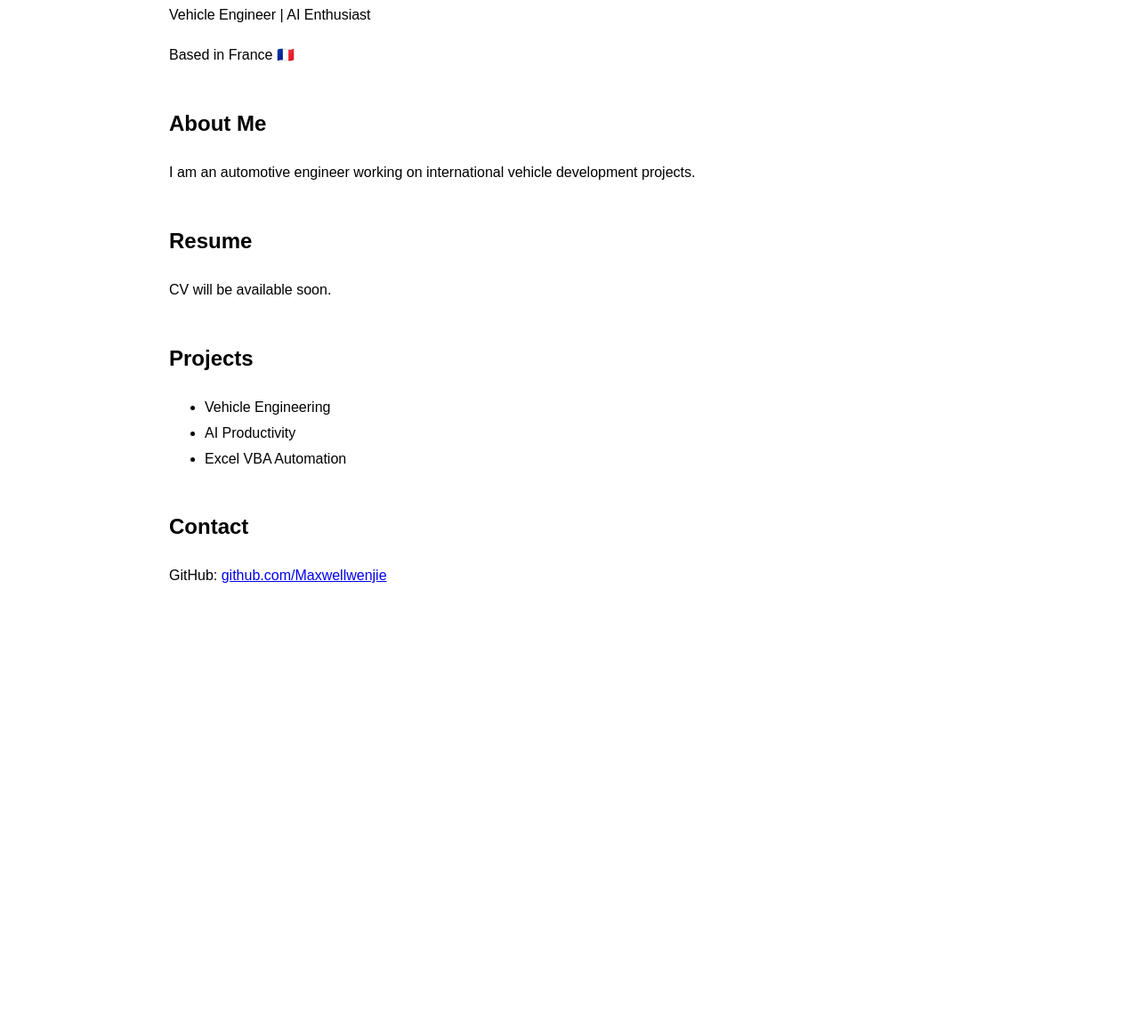
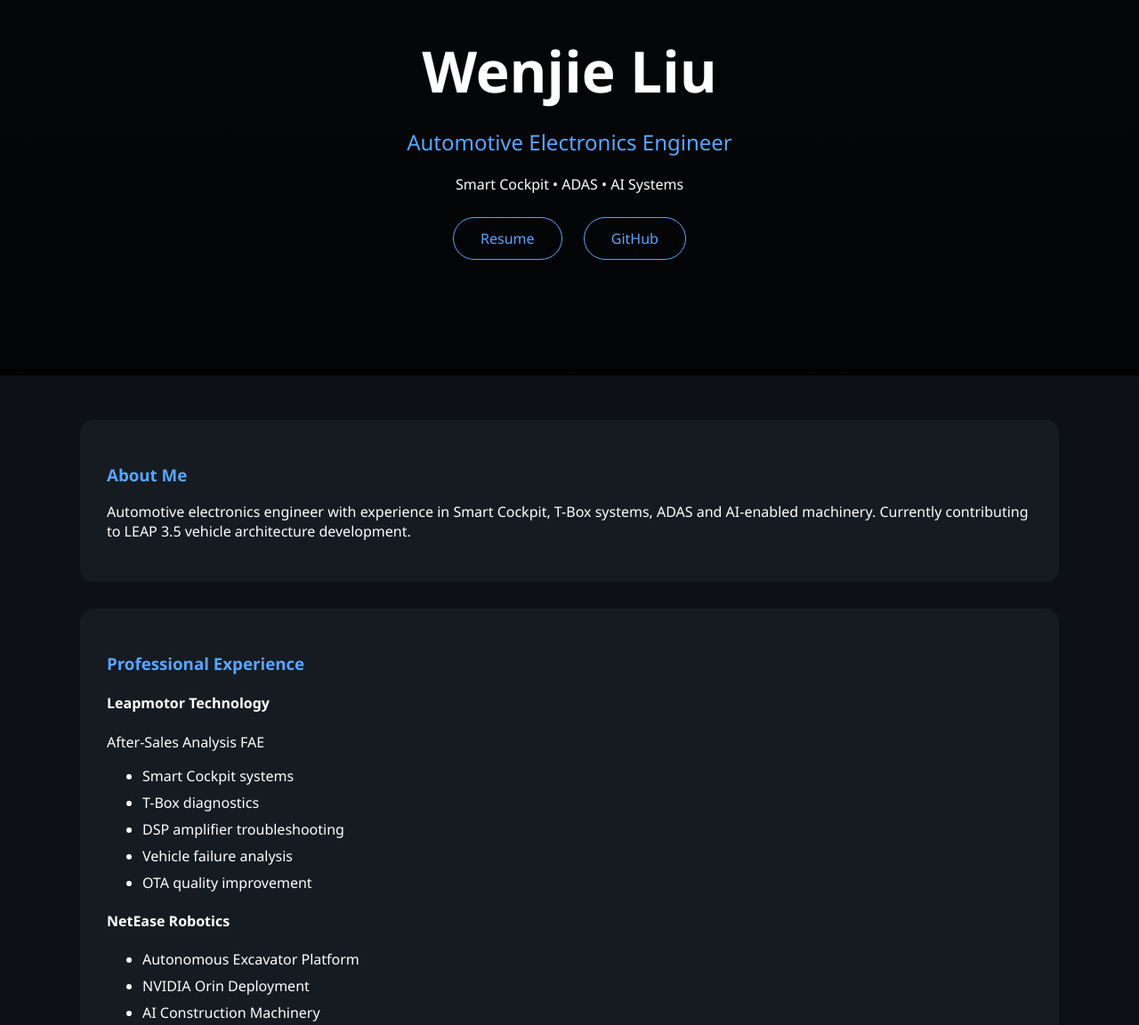
Before and after one commit to Maxwellwenjie/Maxwellwenjie.github.io, a plain HTML site: page index.html in a window 1280 px wide. Shown: the part 137-1289 px from the top of the page at 89% size. Before the commit the page ends 855 px from the top, so only its background shows below. Drawn offline with Linux system fonts and the light colour scheme.

Commit message:
Refactor index.html layout and styles
Updated the layout and styling of the index.html file, including changes to the hero section, added new classes, and modified text content.

```diff
--- a/index.html
+++ b/index.html
@@ -1,86 +1,256 @@
 <!DOCTYPE html>
-<html lang="en">
+<html>
+
 <head>
-<meta charset="UTF-8">
-<meta name="viewport" content="width=device-width, initial-scale=1.0">
+
+<meta charset="utf-8">
+
 <title>Wenjie Liu</title>
 
 <style>
+
 body{
-    font-family: Arial, sans-serif;
-    max-width: 900px;
-    margin:auto;
-    padding:40px;
-    line-height:1.8;
+background:#0d1117;
+color:#ffffff;
+font-family:Segoe UI,Arial;
+margin:0;
+padding:0;
 }
 
-h1{
-    color:#1976d2;
+.hero{
+
+padding:120px 40px;
+text-align:center;
+
+background:
+linear-gradient(
+rgba(0,0,0,.6),
+rgba(0,0,0,.8)
+);
+
 }
 
-.section{
-    margin-top:40px;
+.hero h1{
+
+font-size:64px;
+margin-bottom:10px;
+
 }
+
+.hero h2{
+
+font-weight:300;
+color:#58a6ff;
+
+}
+
+.container{
+
+max-width:1100px;
+margin:auto;
+padding:50px 20px;
+
+}
+
+.card{
+
+background:#161b22;
+
+padding:30px;
+
+border-radius:15px;
+
+margin-bottom:30px;
+
+}
+
+h3{
+
+color:#58a6ff;
+
+}
+
+a{
+
+color:#58a6ff;
+
+text-decoration:none;
+
+}
+
+.button{
+
+display:inline-block;
+
+padding:12px 30px;
+
+margin:10px;
+
+border:1px solid #58a6ff;
+
+border-radius:50px;
+
+}
+
+.button:hover{
+
+background:#58a6ff;
+color:black;
+
+}
+
+ul li{
+
+margin-bottom:8px;
+
+}
+
 </style>
 
 </head>
 
 <body>
 
+<section class="hero">
+
 <h1>Wenjie Liu</h1>
 
+<h2>
+Automotive Electronics Engineer
+</h2>
+
 <p>
-Vehicle Engineer | AI Enthusiast
+Smart Cockpit • ADAS • AI Systems
 </p>
 
-<p>
-Based in France 🇫🇷
-</p>
+<a class="button" href="Jackile-resume-EN.pdf">
+Resume
+</a>
 
-<div class="section">
+<a class="button" href="https://github.com/Maxwellwenjie">
+GitHub
+</a>
 
-<h2>About Me</h2>
+</section>
+
+<div class="container">
+
+<div class="card">
+
+<h3>About Me</h3>
 
 <p>
-I am an automotive engineer working on international vehicle development projects.
+
+Automotive electronics engineer with experience
+in Smart Cockpit, T-Box systems,
+ADAS and AI-enabled machinery.
+
+Currently contributing to LEAP 3.5
+vehicle architecture development.
+
 </p>
 
 </div>
 
-<div class="section">
+<div class="card">
 
-<h2>Resume</h2>
+<h3>Professional Experience</h3>
+
+<h4>Leapmotor Technology</h4>
 
 <p>
-CV will be available soon.
+After-Sales Analysis FAE
+</p>
+
+<ul>
+
+<li>Smart Cockpit systems</li>
+
+<li>T-Box diagnostics</li>
+
+<li>DSP amplifier troubleshooting</li>
+
+<li>Vehicle failure analysis</li>
+
+<li>OTA quality improvement</li>
+
+</ul>
+
+<h4>NetEase Robotics</h4>
+
+<ul>
+
+<li>Autonomous Excavator Platform</li>
+
+<li>NVIDIA Orin Deployment</li>
+
+<li>AI Construction Machinery</li>
+
+</ul>
+
+</div>
+
+<div class="card">
+
+<h3>Featured Projects</h3>
+
+<ul>
+
+<li>LEAP 3.5 Smart Cockpit Failure Analysis</li>
+
+<li>NetEase Mining Excavator Robot</li>
+
+<li>Vehicle Diagnostic Automation</li>
+
+</ul>
+
+</div>
+
+<div class="card">
+
+<h3>Technical Skills</h3>
+
+<p>
+
+CAN / CAN-FD |
+Automotive Ethernet |
+Linux |
+QNX |
+Python |
+Excel VBA |
+Wireshark |
+Oscilloscope
+
 </p>
 
 </div>
 
-<div class="section">
+<div class="card">
 
-<h2>Projects</h2>
-
-<ul>
-<li>Vehicle Engineering</li>
-<li>AI Productivity</li>
-<li>Excel VBA Automation</li>
-</ul>
-
-</div>
-
-<div class="section">
-
-<h2>Contact</h2>
+<h3>Contact</h3>
 
 <p>
+
+Email:
+liuwenjie@leapmotor.com
+
+</p>
+
+<p>
+
 GitHub:
 <a href="https://github.com/Maxwellwenjie">
+
 github.com/Maxwellwenjie
+
 </a>
+
 </p>
 
 </div>
 
+</div>
+
 </body>
+
 </html>
```
